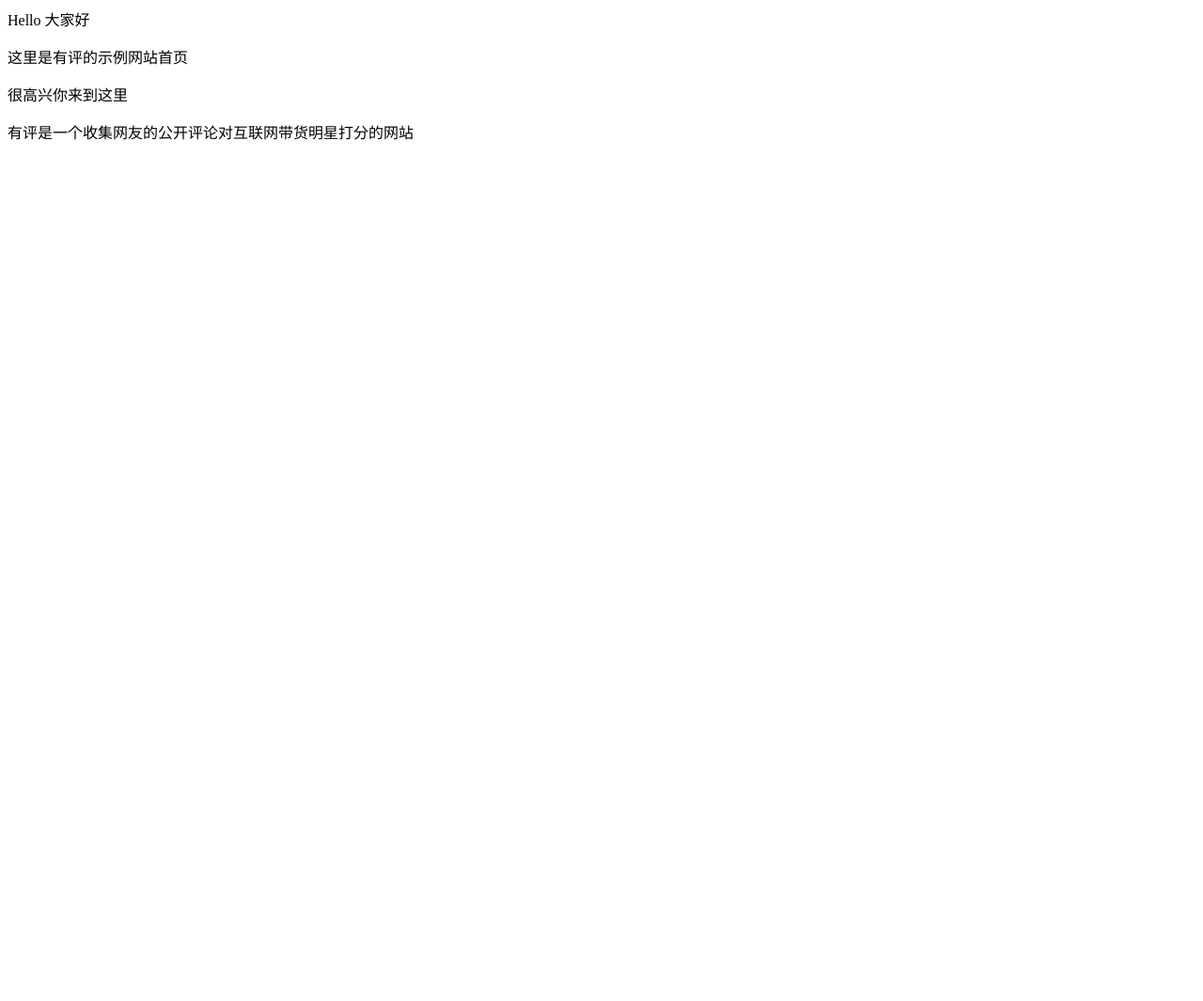
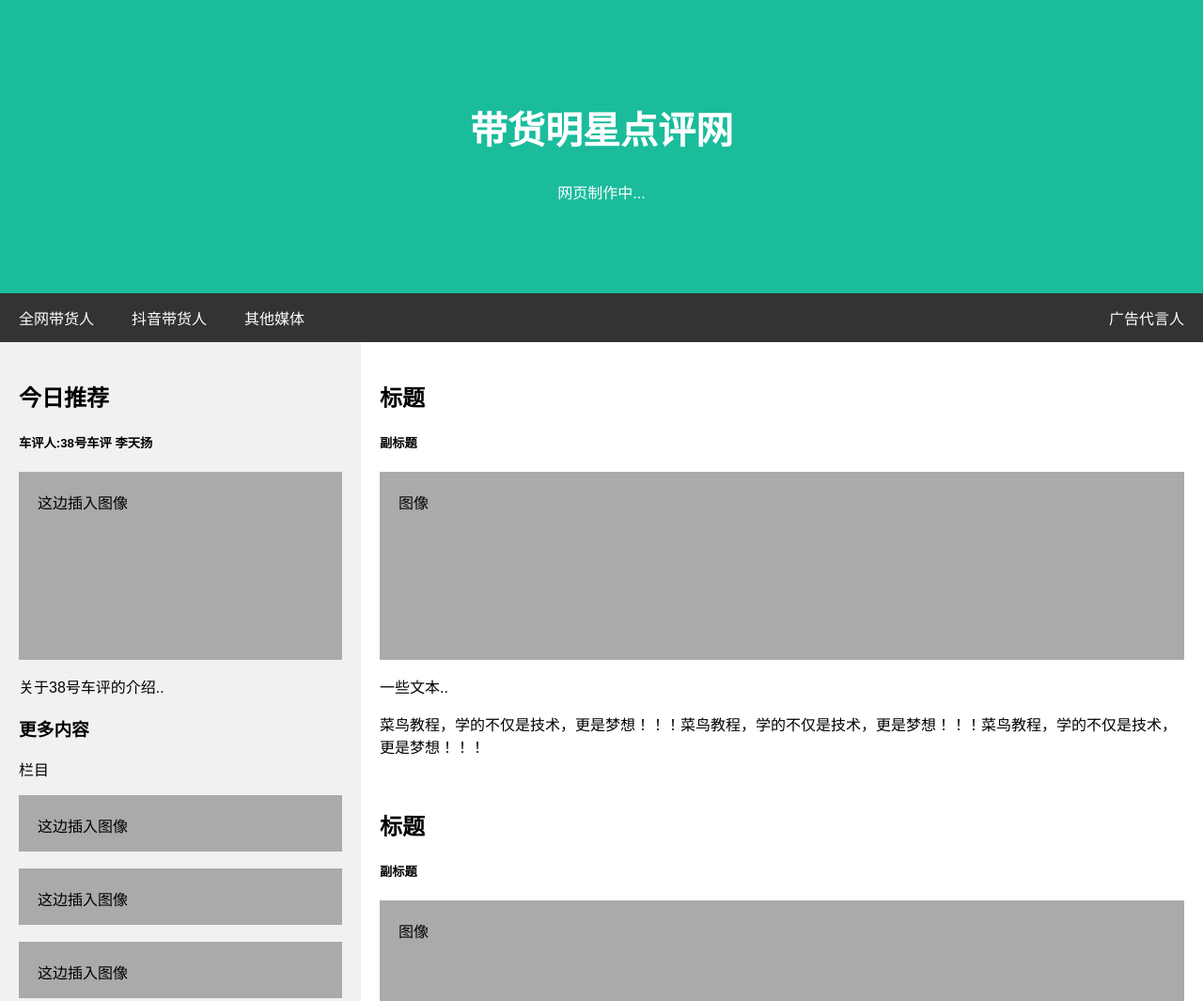
Before and after one commit to bryangg/youping.github.io, a plain HTML site: page index.html in a window 1280 px wide. Shown: the top 1065 px of the page at 94% size. Before the commit the page ends 800 px from the top, so only its background shows below. Drawn offline with Linux system fonts and the light colour scheme.

Commit message:
Update index.html
0.1版例子页面

```diff
--- a/index.html
+++ b/index.html
@@ -1,4 +1,158 @@
-<p>Hello 大家好</p>
-<p>这里是有评的示例网站首页 </p>
-<p>很高兴你来到这里</p>
-<p>有评是一个收集网友的公开评论对互联网带货明星打分的网站</p>
+<!DOCTYPE html>
+<html>
+<head>
+<meta charset="utf-8">
+<title>菜鸟教程(runoob.com)</title>
+<style>
+* {
+    box-sizing: border-box;
+}
+
+/* body 样式 */
+body {
+    font-family: Arial;
+    margin: 0;
+}
+
+/* 标题 */
+.header {
+    padding: 80px;
+    text-align: center;
+    background: #1abc9c;
+    color: white;
+}
+
+/* 标题字体加大 */
+.header h1 {
+    font-size: 40px;
+}
+
+/* 导航 */
+.navbar {
+    overflow: hidden;
+    background-color: #333;
+}
+
+/* 导航栏样式 */
+.navbar a {
+    float: left;
+    display: block;
+    color: white;
+    text-align: center;
+    padding: 14px 20px;
+    text-decoration: none;
+}
+
+/* 右侧链接*/
+.navbar a.right {
+    float: right;
+}
+
+/* 鼠标移动到链接的颜色 */
+.navbar a:hover {
+    background-color: #ddd;
+    color: black;
+}
+
+/* 列容器 */
+.row {
+    display: -ms-flexbox; /* IE10 */
+    display: flex;
+    -ms-flex-wrap: wrap; /* IE10 */
+    flex-wrap: wrap;
+}
+
+/* 创建两个列 */
+/* 边栏 */
+.side {
+    -ms-flex: 30%; /* IE10 */
+    flex: 30%;
+    background-color: #f1f1f1;
+    padding: 20px;
+}
+
+/* 主要的内容区域 */
+.main {
+    -ms-flex: 70%; /* IE10 */
+    flex: 70%;
+    background-color: white;
+    padding: 20px;
+}
+
+/* 测试图片 */
+.fakeimg {
+    background-color: #aaa;
+    width: 100%;
+    padding: 20px;
+}
+
+/* 底部 */
+.footer {
+    padding: 20px;
+    text-align: center;
+    background: #ddd;
+}
+
+/* 响应式布局 - 在屏幕设备宽度尺寸小于 700px 时, 让两栏上下堆叠显示 */
+@media screen and (max-width: 700px) {
+    .row {
+        flex-direction: column;
+    }
+}
+
+/* 响应式布局 - 在屏幕设备宽度尺寸小于 400px 时, 让导航栏目上下堆叠显示 */
+@media screen and (max-width: 400px) {
+    .navbar a {
+        float: none;
+        width: 100%;
+    }
+}
+</style>
+</head>
+
+<body>
+
+<div class="header">
+  <h1>带货明星点评网</h1>
+  <p>网页制作中...</p>
+</div>
+
+<div class="navbar">
+  <a href="#">全网带货人</a>
+  <a href="#">抖音带货人</a>
+  <a href="#">其他媒体</a>
+  <a href="#" class="right">广告代言人</a>
+</div>
+
+<div class="row">
+  <div class="side">
+      <h2>今日推荐</h2>
+      <h5>车评人:38号车评 李天扬</h5>
+      <div class="fakeimg" style="height:200px;">这边插入图像</div>
+      <p>关于38号车评的介绍..</p>
+      <h3>更多内容</h3>
+      <p>栏目</p>
+      <div class="fakeimg" style="height:60px;">这边插入图像</div><br>
+      <div class="fakeimg" style="height:60px;">这边插入图像</div><br>
+      <div class="fakeimg" style="height:60px;">这边插入图像</div>
+  </div>
+  <div class="main">
+      <h2>标题</h2>
+      <h5>副标题</h5>
+      <div class="fakeimg" style="height:200px;">图像</div>
+      <p>一些文本..</p>
+      <p>菜鸟教程，学的不仅是技术，更是梦想！！！菜鸟教程，学的不仅是技术，更是梦想！！！菜鸟教程，学的不仅是技术，更是梦想！！！</p>
+      <br>
+      <h2>标题</h2>
+      <h5>副标题</h5>
+      <div class="fakeimg" style="height:200px;">图像</div>
+      <p>一些文本..</p>
+      <p>半自动化通用算法评估</p>
+  </div>
+</div>
+
+<div class="footer">
+  <h2>底部内容</h2>
+</div>
+</body>
+</html>
```
